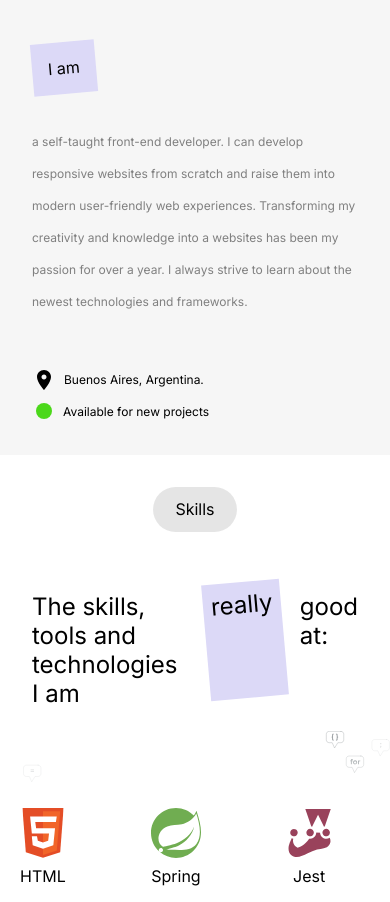
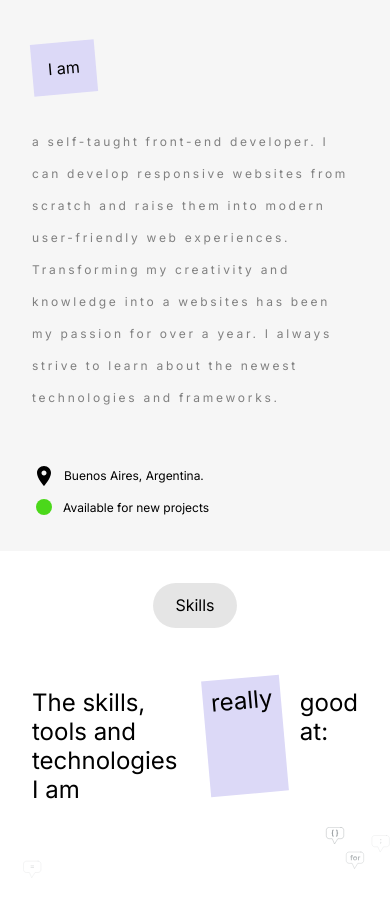
Before and after one commit to juliancoder22/portfolio, a React (Vite) app: page / in a window 390 px wide. Shown: the part 1420-2322 px from the top of the page. Built offline with nearby package versions, Linux system fonts and the light colour scheme.

Commit message:
letter spacing added

```diff
--- a/src/components/About/About.scss
+++ b/src/components/About/About.scss
@@ -92,6 +92,7 @@
       font-size: 12px;
       width: 100%;
       line-height: 2rem;
+      letter-spacing: 0.17rem;
     }
 
     &__info {
```
